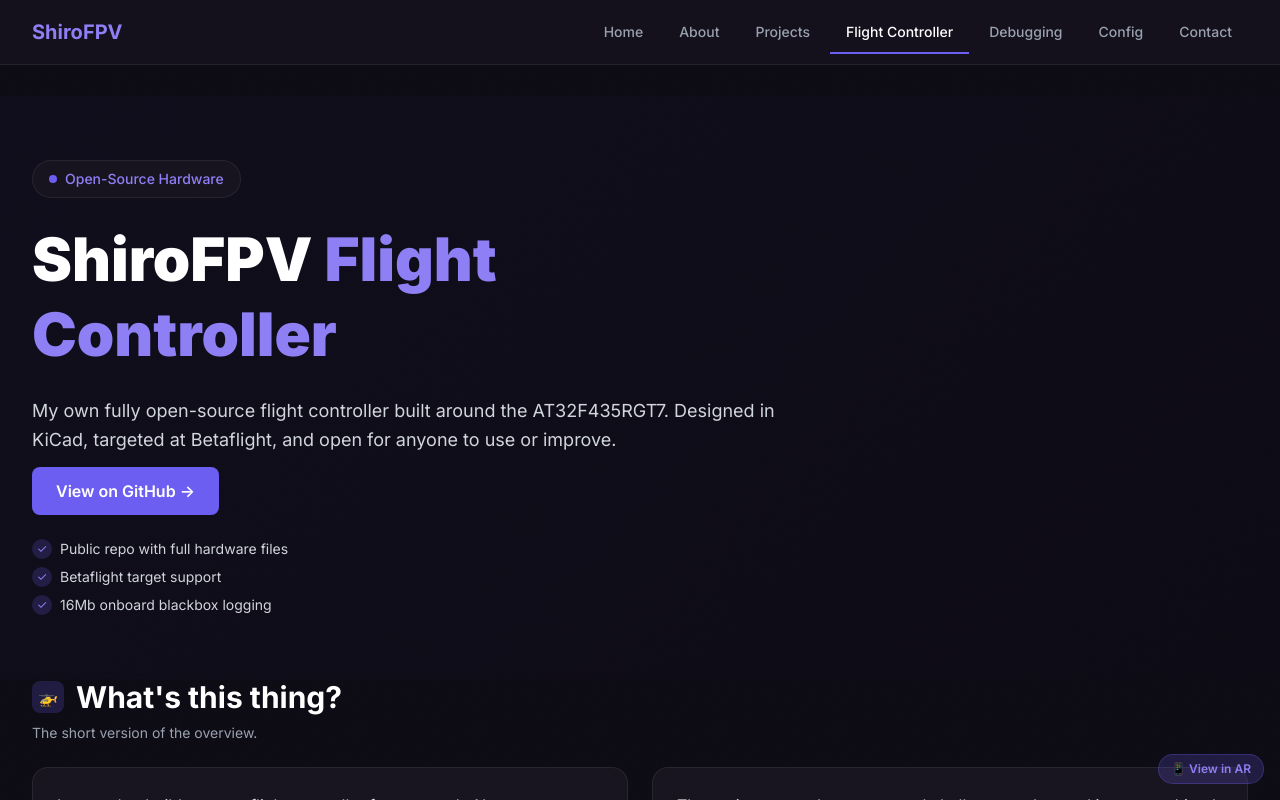
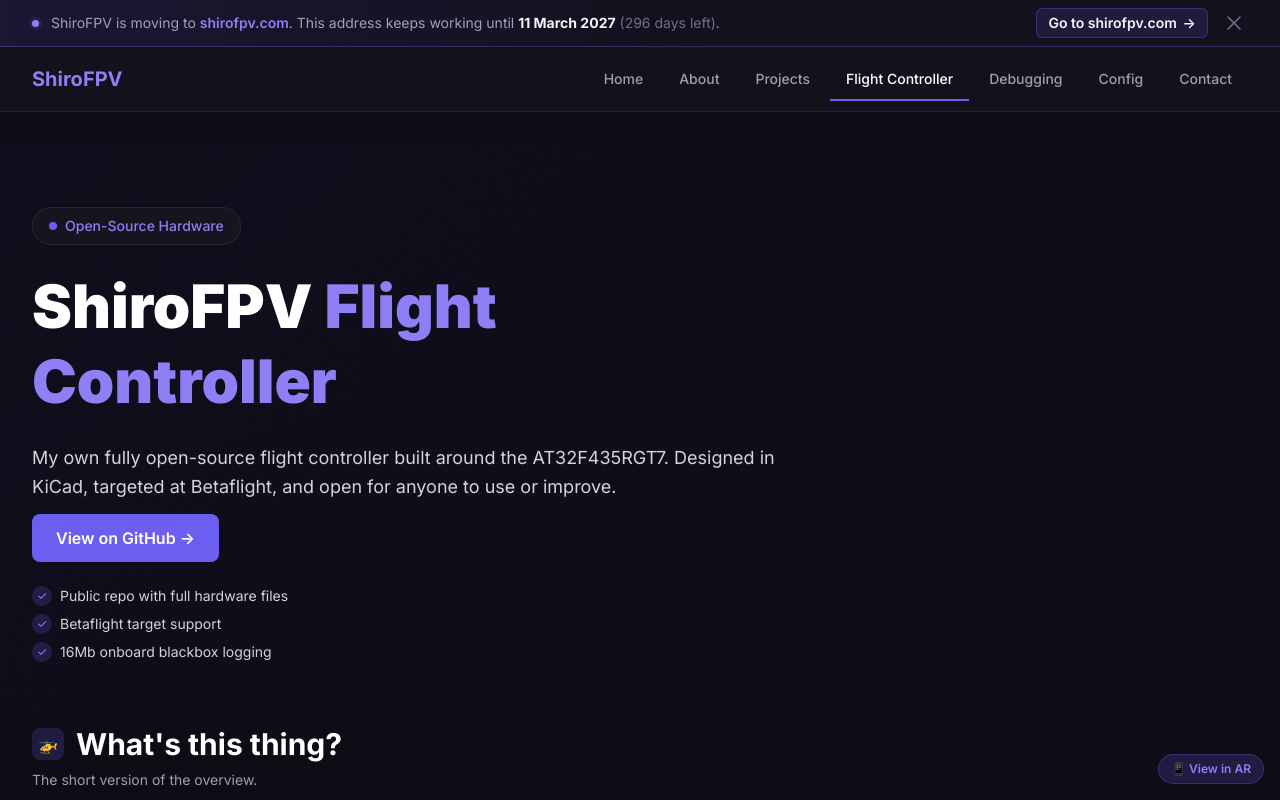
Before and after one commit to ShiroFPV/Website, a Vue app in the folder shirofpv.dev/: page /flight-controller in a window 1280 px wide. Shown: the top 800 px of the page. Built offline with nearby package versions, Linux system fonts and the light colour scheme.

Commit message:
general update

```diff
--- a/shirofpv.dev/src/App.vue
+++ b/shirofpv.dev/src/App.vue
@@ -1,10 +1,12 @@
 <script setup>
+import DomainNoticeBar from './components/DomainNoticeBar.vue'
 import NavBar from './components/NavBar.vue'
 import FooterSection from './components/FooterSection.vue'
 </script>
 
 <template>
   <div class="min-h-screen flex flex-col" style="background-color: var(--bg-base);">
+    <DomainNoticeBar />
     <NavBar />
     <main class="flex-1">
       <RouterView v-slot="{ Component }">
--- a/shirofpv.dev/src/assets/main.css
+++ b/shirofpv.dev/src/assets/main.css
@@ -16,6 +16,9 @@
   --text-secondary: #a39dc0;
   --text-muted: #726c8c;
   --danger: #ef5a6f;
+
+  /* Height of the domain-migration bar; set at runtime, 0 when dismissed. */
+  --domain-notice-h: 0px;
 }
 
 @layer base {
@@ -177,6 +180,17 @@
   transform: translateY(-16px);
 }
 
+/* Domain migration bar offsets.
+   The bar is fixed above the fixed navbar, so nothing in the flow reserves
+   space for it — push the nav and the page down by its measured height. */
+.has-domain-notice .glass-nav {
+  top: var(--domain-notice-h);
+}
+
+.has-domain-notice main {
+  padding-top: var(--domain-notice-h);
+}
+
 /* Orb animations — hidden */
 .orb {
   display: none !important;
--- /dev/null
+++ b/shirofpv.dev/src/components/DomainNoticeBar.vue
@@ -0,0 +1,181 @@
+<script setup>
+import { ref, computed, onMounted, onBeforeUnmount, watch } from 'vue'
+
+const NEW_DOMAIN = 'shirofpv.com'
+const NEW_URL = 'https://shirofpv.com'
+// Old domain stays reachable until this date, then it only redirects.
+const CUTOFF = new Date('2027-03-11T00:00:00Z')
+const STORAGE_KEY = 'shirofpv:domain-notice-dismissed'
+
+const bar = ref(null)
+const dismissed = ref(false)
+const now = ref(CUTOFF)
+
+const daysLeft = computed(() =>
+  Math.max(0, Math.ceil((CUTOFF.getTime() - now.value.getTime()) / 86400000)),
+)
+
+// The navbar is fixed, so nothing in the flow reserves space for this bar.
+// Publish its measured height and let main.css offset the nav and the page.
+function publishHeight() {
+  const h = dismissed.value ? 0 : (bar.value?.offsetHeight ?? 0)
+  document.documentElement.style.setProperty('--domain-notice-h', `${h}px`)
+  document.documentElement.classList.toggle('has-domain-notice', !dismissed.value)
+}
+
+let observer
+
+onMounted(() => {
+  now.value = new Date()
+  try {
+    dismissed.value = localStorage.getItem(STORAGE_KEY) === '1'
+  } catch {
+    // localStorage unavailable (private mode) — just show the bar
+  }
+  observer = new ResizeObserver(publishHeight)
+  if (bar.value) observer.observe(bar.value)
+  publishHeight()
+})
+
+onBeforeUnmount(() => {
+  observer?.disconnect()
+  document.documentElement.style.removeProperty('--domain-notice-h')
+  document.documentElement.classList.remove('has-domain-notice')
+})
+
+watch(dismissed, publishHeight)
+
+function dismiss() {
+  dismissed.value = true
+  try {
+    localStorage.setItem(STORAGE_KEY, '1')
+  } catch {
+    // non-fatal: the bar reappears next visit
+  }
+}
+</script>
+
+<template>
+  <div
+    v-if="!dismissed"
+    ref="bar"
+    role="region"
+    aria-label="Domain change notice"
+    class="domain-notice fixed top-0 left-0 right-0 z-[60]"
+  >
+    <div class="page-shell px-3 sm:px-4 md:px-6 lg:px-8">
+      <div class="flex items-center gap-2 sm:gap-3 py-2 text-xs sm:text-sm">
+        <span class="notice-dot shrink-0" aria-hidden="true"></span>
+
+        <p class="flex-1 leading-snug" style="color: var(--text-secondary);">
+          <span class="hidden sm:inline">
+            ShiroFPV is moving to
+            <a :href="NEW_URL" class="notice-link">{{ NEW_DOMAIN }}</a
+            >. This address keeps working until
+            <strong style="color: var(--text-primary);">11 March 2027</strong>
+            <span v-if="daysLeft > 0" style="color: var(--text-muted);">
+              ({{ daysLeft }} days left)</span
+            >.
+          </span>
+          <span class="sm:hidden">
+            Moving to
+            <a :href="NEW_URL" class="notice-link">{{ NEW_DOMAIN }}</a>
+            — this domain ends 11 Mar 2027.
+          </span>
+        </p>
+
+        <a :href="NEW_URL" class="notice-cta hidden md:inline-flex shrink-0">
+          Go to {{ NEW_DOMAIN }}
+          <span aria-hidden="true">&rarr;</span>
+        </a>
+
+        <button
+          type="button"
+          class="notice-close shrink-0"
+          aria-label="Dismiss domain change notice"
+          @click="dismiss"
+        >
+          <svg width="14" height="14" viewBox="0 0 14 14" aria-hidden="true">
+            <path
+              d="M1 1l12 12M13 1L1 13"
+              stroke="currentColor"
+              stroke-width="1.6"
+              stroke-linecap="round"
+              fill="none"
+            />
+          </svg>
+        </button>
+      </div>
+    </div>
+  </div>
+</template>
+
+<style scoped>
+.domain-notice {
+  background: linear-gradient(
+    90deg,
+    var(--accent-soft) 0%,
+    var(--bg-elevated) 55%,
+    var(--bg-elevated) 100%
+  );
+  border-bottom: 1px solid var(--accent-border);
+}
+
+.notice-dot {
+  width: 7px;
+  height: 7px;
+  border-radius: 999px;
+  background: var(--accent-light);
+  box-shadow: 0 0 0 3px var(--accent-soft);
+}
+
+.notice-link {
+  color: var(--accent-light);
+  font-weight: 600;
+  text-underline-offset: 2px;
+}
+
+.notice-link:hover {
+  text-decoration: underline;
+}
+
+.notice-cta {
+  align-items: center;
+  gap: 0.35rem;
+  padding: 0.25rem 0.7rem;
+  border-radius: 0.4rem;
+  font-weight: 600;
+  color: var(--text-primary);
+  border: 1px solid var(--accent-border);
+  background: var(--accent-soft);
+  transition: background 0.2s ease, border-color 0.2s ease;
+}
+
+.notice-cta:hover {
+  background: var(--accent);
+  border-color: var(--accent);
+}
+
+.notice-close {
+  display: flex;
+  align-items: center;
+  justify-content: center;
+  width: 28px;
+  height: 28px;
+  border-radius: 0.375rem;
+  color: var(--text-muted);
+  transition: color 0.2s ease, background 0.2s ease;
+}
+
+.notice-close:hover {
+  color: var(--text-primary);
+  background: rgba(255, 255, 255, 0.06);
+}
+
+@media (prefers-reduced-motion: reduce) {
+  .notice-cta,
+  .notice-close {
+    transition: none;
+  }
+}
+</style>
```
